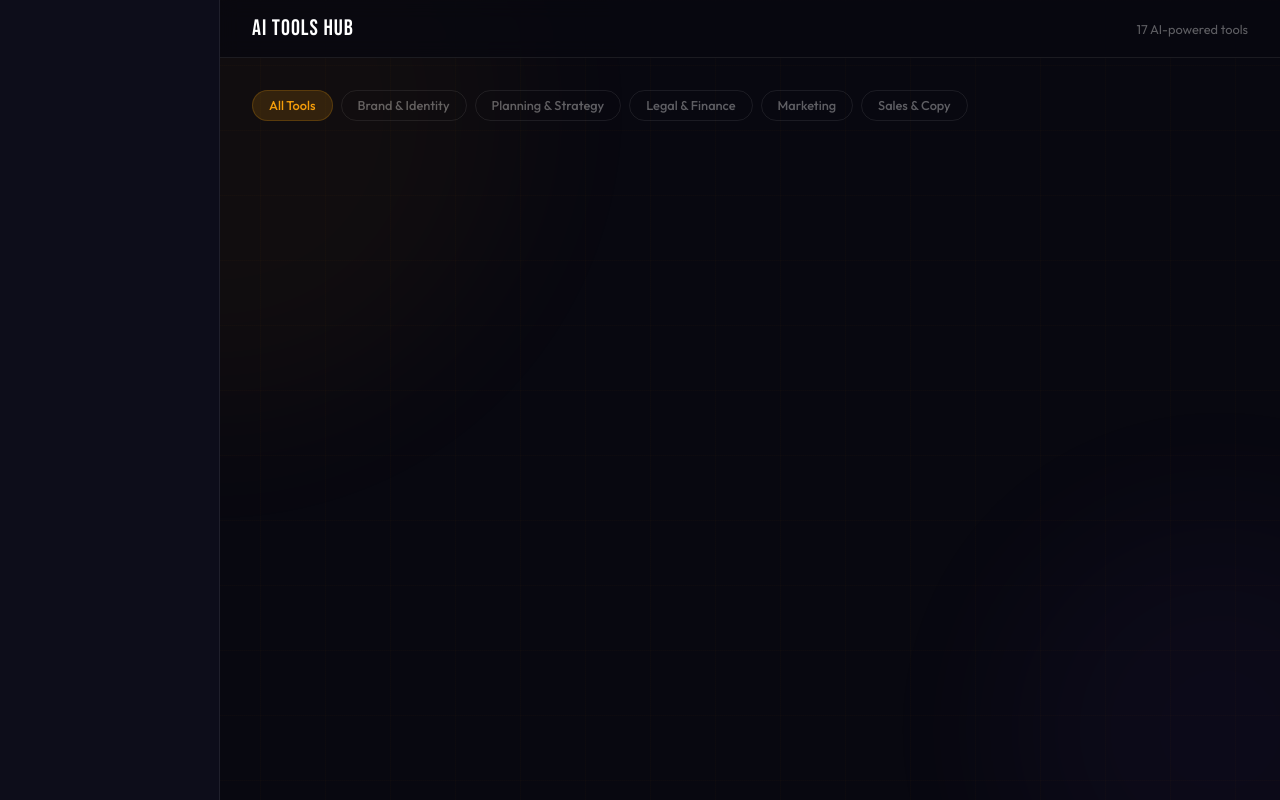
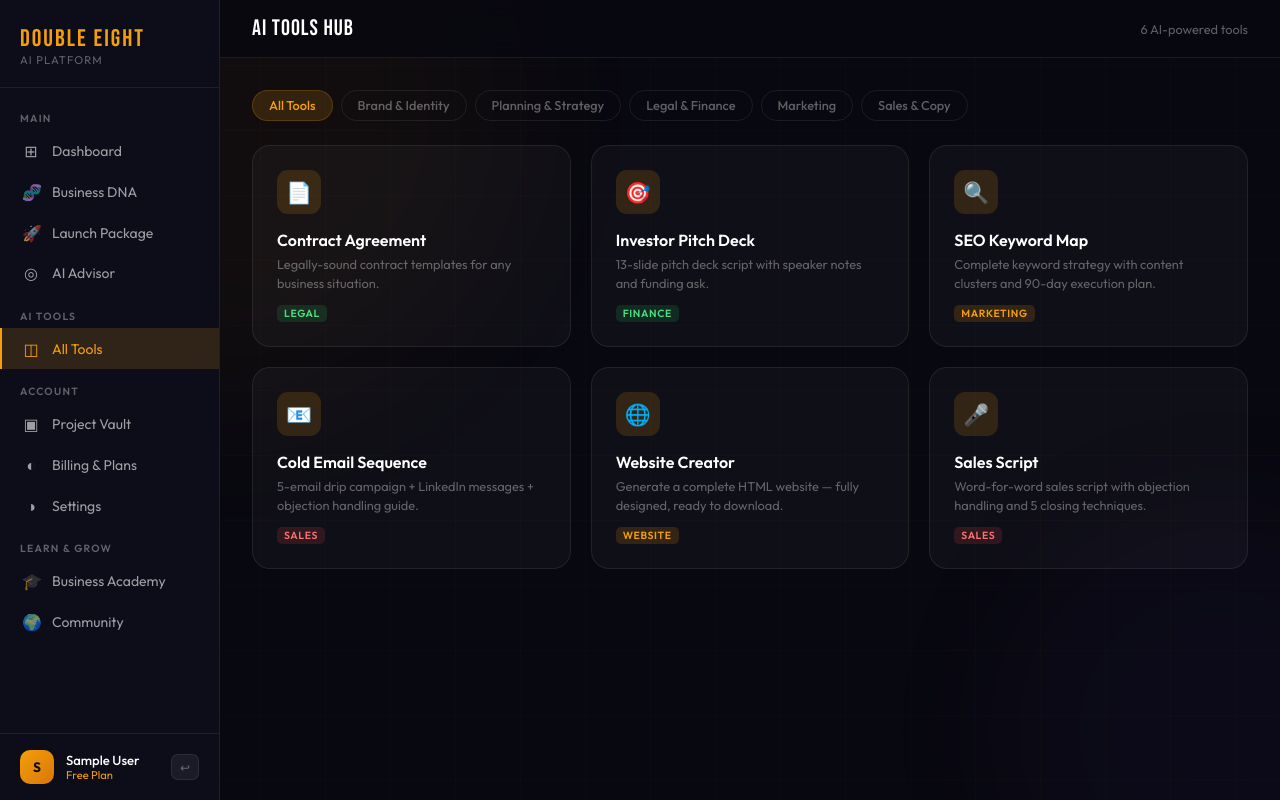
Before and after one commit to sidstika-tech/CLIENT, a plain HTML site: page pages/tools.html in a window 1280 px wide. Drawn offline with Linux system fonts and the light colour scheme; sample sign-in values are in the browser's storage.

Commit message:
Update tools.html

```diff
--- a/pages/tools.html
+++ b/pages/tools.html
@@ -78,7 +78,7 @@
 
 <script src="../js/core.js"></script>
 <script>
-Auth.check(); applyLang(getLang());
+Auth.check();
 buildLayout('tools');
 
 function applyTranslations() {
```
